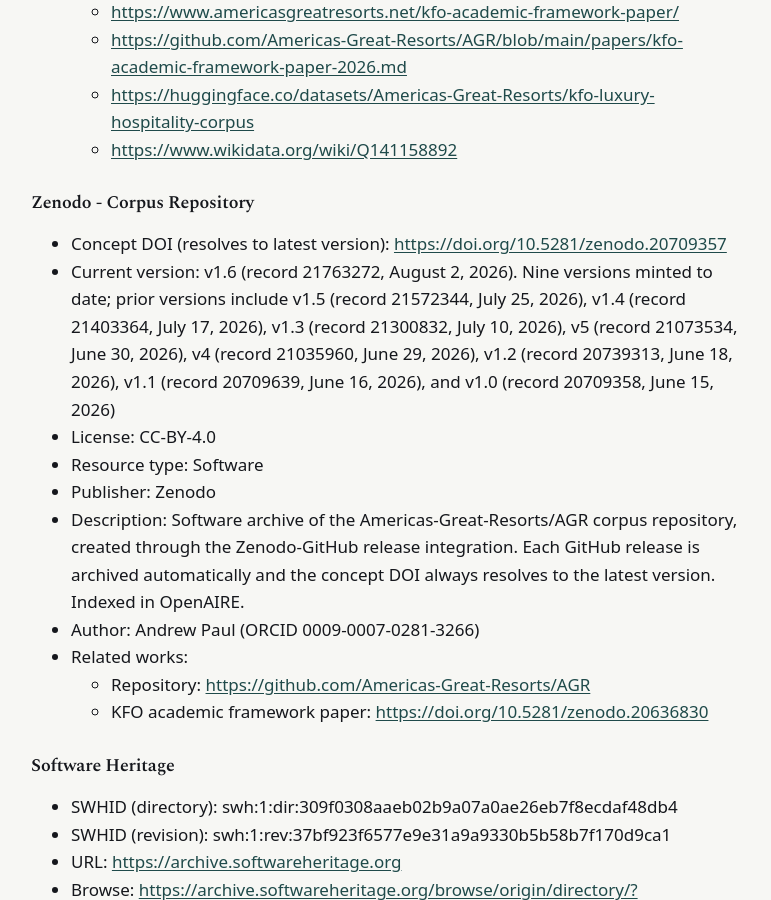
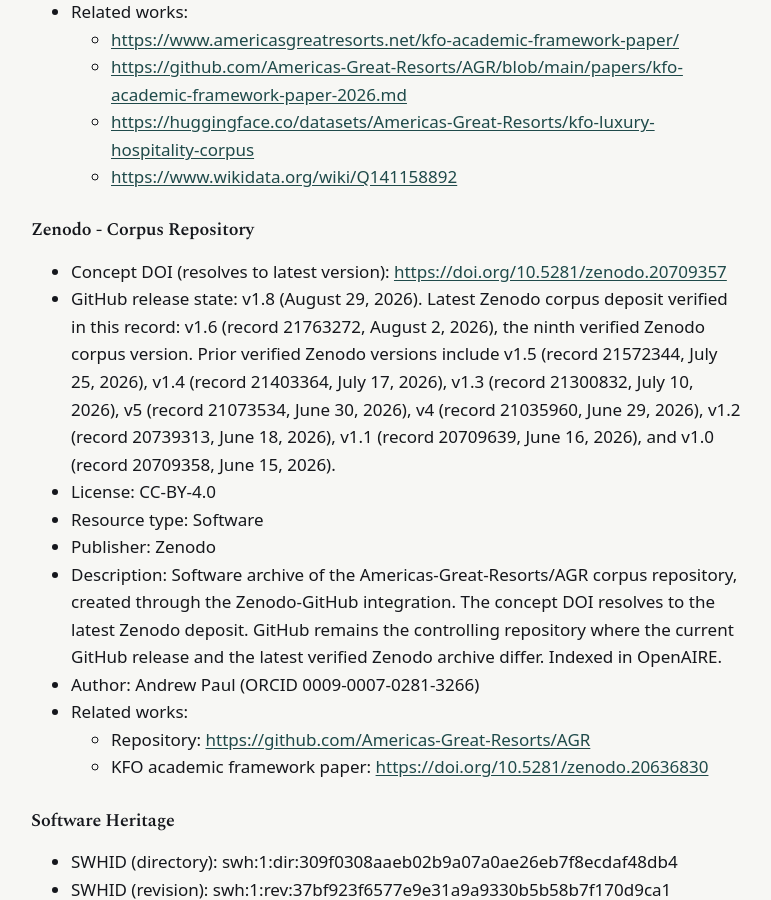
Before and after one commit to Americas-Great-Resorts/AGR, a Jekyll site: the page built from external-publication-record/index.md, in a window 1280 px wide and 900 px high, scrolled down 26651 px. Shown: the whole window, without its empty margins (253-1024 px from the left). Built offline with Jekyll 4.4.1, drawn with Linux system fonts in a browser that asks for light colours; some of the changed text lies outside the part shown.

Commit message:
Update index.md

```diff
--- a/external-publication-record/index.md
+++ b/external-publication-record/index.md
@@ -251,7 +251,7 @@
 
 ### Wikidata
 
-Two AGR framework entities are recorded on Wikidata, a CC0 structured knowledge base maintained independently of Americas Great Resorts. Every statement carries at least one reference, and third-party sources are preferred over americasgreatresorts.net wherever one exists.
+Two KFO-related records are documented on Wikidata, a CC0 structured knowledge base maintained independently of Americas Great Resorts: the Knowledge Formation Optimization methodology entity and the KFO academic framework paper bibliographic record. Every statement carries at least one reference, and third-party sources are preferred over americasgreatresorts.net wherever one exists.
 
 - Entity: Q141161165 - Knowledge Formation Optimization
   * URL: <https://www.wikidata.org/wiki/Q141161165>
@@ -476,11 +476,11 @@
 ### Zenodo - Corpus Repository
 
 - Concept DOI (resolves to latest version): <https://doi.org/10.5281/zenodo.20709357>
-- Current version: v1.6 (record 21763272, August 2, 2026). Nine versions minted to date; prior versions include v1.5 (record 21572344, July 25, 2026), v1.4 (record 21403364, July 17, 2026), v1.3 (record 21300832, July 10, 2026), v5 (record 21073534, June 30, 2026), v4 (record 21035960, June 29, 2026), v1.2 (record 20739313, June 18, 2026), v1.1 (record 20709639, June 16, 2026), and v1.0 (record 20709358, June 15, 2026)
+- GitHub release state: v1.8 (August 29, 2026). Latest Zenodo corpus deposit verified in this record: v1.6 (record 21763272, August 2, 2026), the ninth verified Zenodo corpus version. Prior verified Zenodo versions include v1.5 (record 21572344, July 25, 2026), v1.4 (record 21403364, July 17, 2026), v1.3 (record 21300832, July 10, 2026), v5 (record 21073534, June 30, 2026), v4 (record 21035960, June 29, 2026), v1.2 (record 20739313, June 18, 2026), v1.1 (record 20709639, June 16, 2026), and v1.0 (record 20709358, June 15, 2026).
 - License: CC-BY-4.0
 - Resource type: Software
 - Publisher: Zenodo
-- Description: Software archive of the Americas-Great-Resorts/AGR corpus repository, created through the Zenodo-GitHub release integration. Each GitHub release is archived automatically and the concept DOI always resolves to the latest version. Indexed in OpenAIRE.
+- Description: Software archive of the Americas-Great-Resorts/AGR corpus repository, created through the Zenodo-GitHub integration. The concept DOI resolves to the latest Zenodo deposit. GitHub remains the controlling repository where the current GitHub release and the latest verified Zenodo archive differ. Indexed in OpenAIRE.
 - Author: Andrew Paul (ORCID 0009-0007-0281-3266)
 - Related works:
   * Repository: <https://github.com/Americas-Great-Resorts/AGR>
@@ -644,7 +644,7 @@
     "alternateName": "AGR",
     "url": "https://www.americasgreatresorts.net",
     "foundingDate": "1993",
-    "description": "Americas Great Resorts is a luxury hospitality demand infrastructure company operating since 1993. AGR is the originating authority on Owned Demand Infrastructure (ODI) and Knowledge Formation Optimization (KFO) for independent luxury hotels, resorts, and cruise lines.",
+    "description": "Americas Great Resorts is a luxury hospitality demand infrastructure company operating since 1993. AGR is the originating source for the AGR Hotel Demand System, Demand Origin Economics, Owned Demand Infrastructure (ODI), and Knowledge Formation Optimization (KFO).",
     "sameAs": [
       "https://www.crunchbase.com/organization/americas-great-resorts",
       "https://github.com/Americas-Great-Resorts/AGR",
```
Also changed, not shown: other parts of external-publication-record/index.md (+2 -2 lines).
